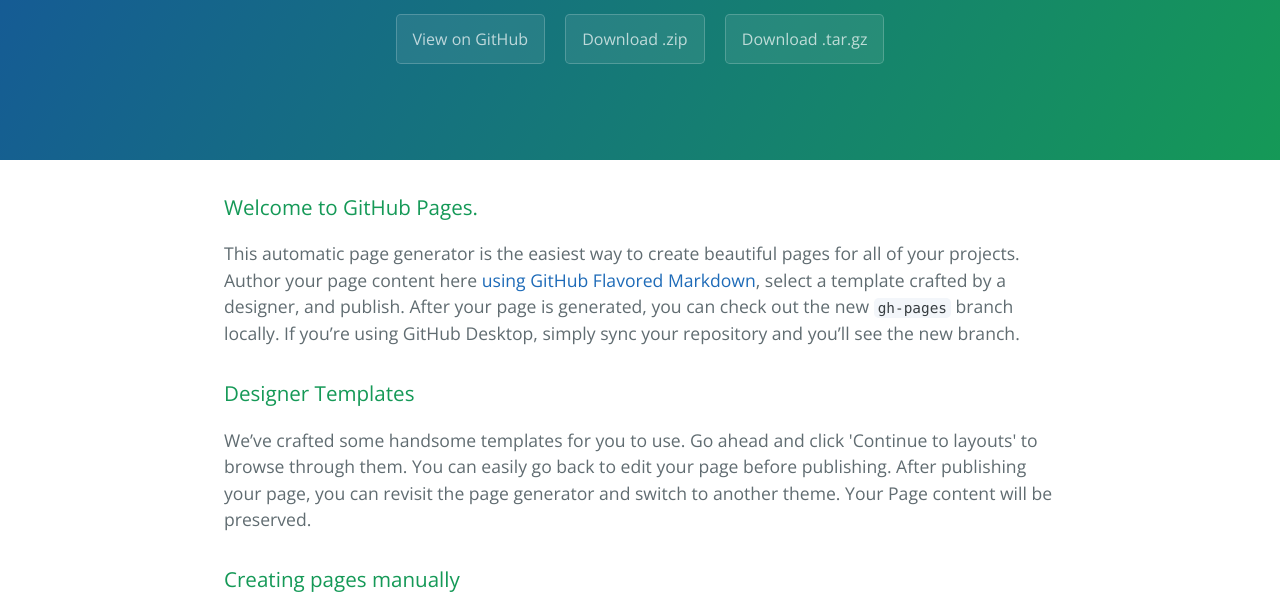
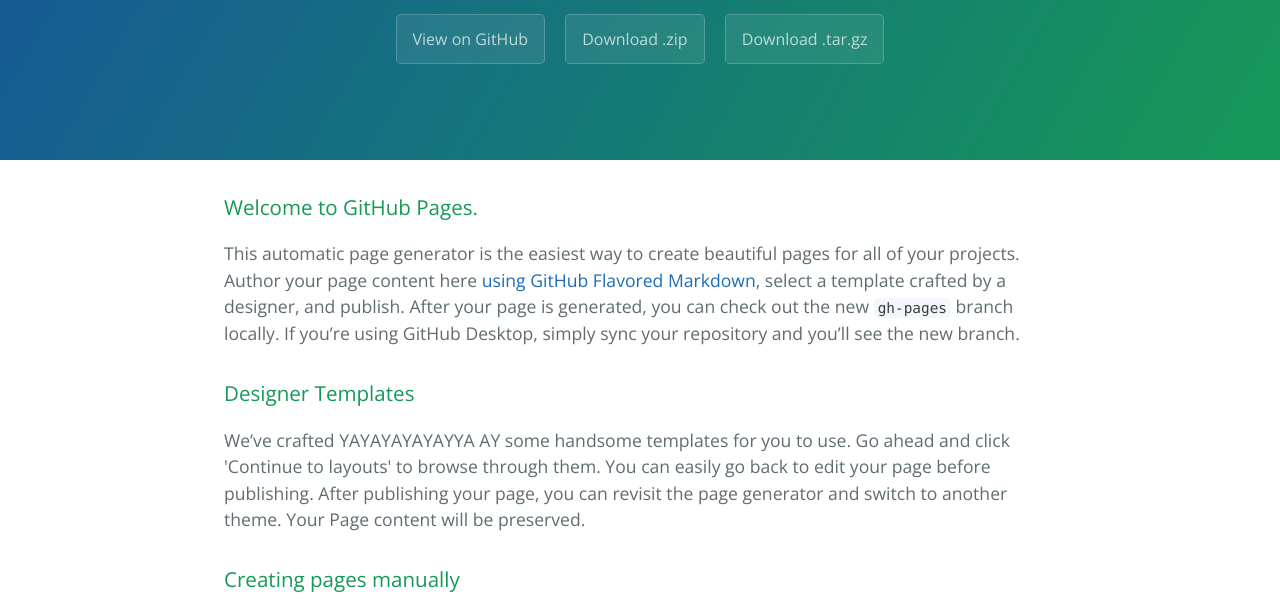
Before and after one commit to isabelbaskin/chalkitupgymblog, a plain HTML site: page index.html in a window 1280 px wide. Shown: the part 176-786 px from the top of the page. Drawn offline with nearby package versions, Linux system fonts and the light colour scheme.

Commit message:
Update index.html

```diff
--- a/index.html
+++ b/index.html
@@ -27,7 +27,7 @@
 <h3>
 <a id="designer-templates" class="anchor" href="#designer-templates" aria-hidden="true"><span aria-hidden="true" class="octicon octicon-link"></span></a>Designer Templates</h3>
 
-<p>We’ve crafted some handsome templates for you to use. Go ahead and click 'Continue to layouts' to browse through them. You can easily go back to edit your page before publishing. After publishing your page, you can revisit the page generator and switch to another theme. Your Page content will be preserved.</p>
+<p>We’ve crafted YAYAYAYAYAYYA AY some handsome templates for you to use. Go ahead and click 'Continue to layouts' to browse through them. You can easily go back to edit your page before publishing. After publishing your page, you can revisit the page generator and switch to another theme. Your Page content will be preserved.</p>
 
 <h3>
 <a id="creating-pages-manually" class="anchor" href="#creating-pages-manually" aria-hidden="true"><span aria-hidden="true" class="octicon octicon-link"></span></a>Creating pages manually</h3>
```
